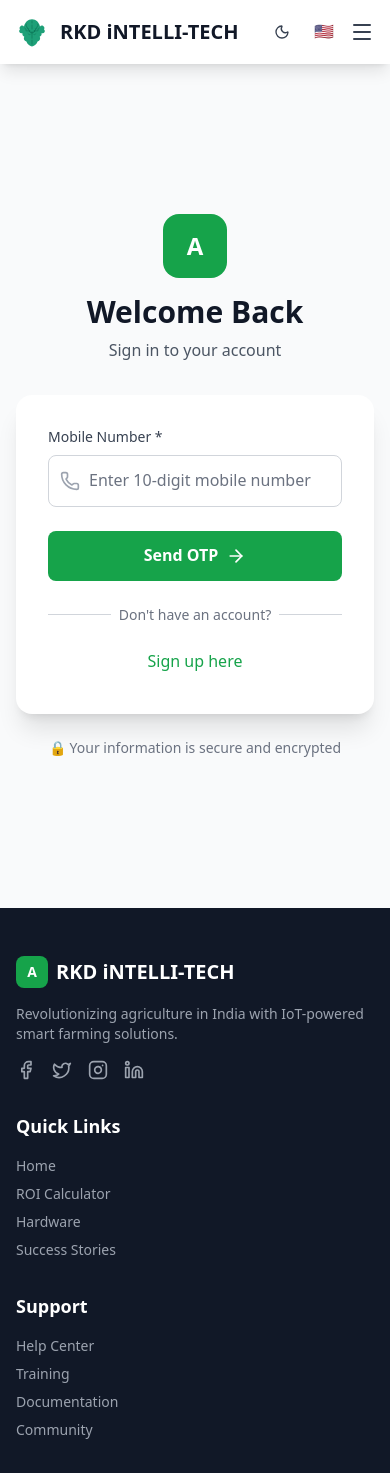
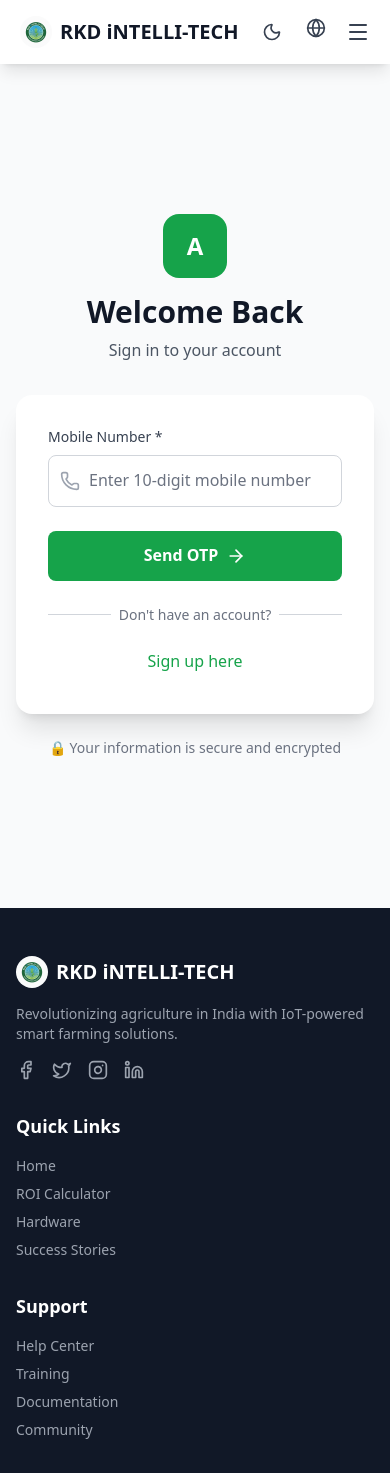
Before and after one commit to 1Rohannaik/AgriTech, a React (Vite) app: page /login in a window 390 px wide. Shown: the top 1473 px of the page. Built offline with nearby package versions, Linux system fonts and the light colour scheme.

Commit message:
{commit_message}

```diff
--- a/src/components/Layout/Footer.jsx
+++ b/src/components/Layout/Footer.jsx
@@ -1,7 +1,16 @@
-import React from 'react';
-import { Link } from 'react-router-dom';
-import { Mail, Phone, MapPin, Facebook, Twitter, Instagram, Linkedin } from 'lucide-react';
-import useLanguageStore from '../../store/useLanguageStore';
+import React from "react";
+import { Link } from "react-router-dom";
+import {
+  Mail,
+  Phone,
+  MapPin,
+  Facebook,
+  Twitter,
+  Instagram,
+  Linkedin,
+} from "lucide-react";
+import useLanguageStore from "../../store/useLanguageStore";
+import logo from "../../assets/logo.png"; // Ensure you have a logo image in the specified path
 
 const Footer = () => {
   const { t } = useLanguageStore();
@@ -13,13 +22,22 @@ const Footer = () => {
           {/* Company Info */}
           <div className="space-y-4">
             <div className="flex items-center space-x-2">
-              <div className="w-8 h-8 bg-primary-600 rounded-lg flex items-center justify-center">
+              {/* <div className="w-8 h-8 bg-primary-600 rounded-lg flex items-center justify-center">
                 <span className="text-white font-bold text-sm">A</span>
-              </div>
-              <span className="text-xl font-bold text-white">RKD iNTELLI-TECH</span>
+              </div> */}
+              <img
+                // IMPORTANT: Replace this placeholder URL with your actual logo image URL
+                src={logo}
+                alt="RKD INTELLI-TECH Company Logo"
+                className="w-8 h-8 rounded-full object-cover"
+              />
+              <span className="text-xl font-bold text-white">
+                RKD iNTELLI-TECH
+              </span>
             </div>
             <p className="text-gray-400 dark:text-gray-300 text-sm">
-              Revolutionizing agriculture in India with IoT-powered smart farming solutions.
+              Revolutionizing agriculture in India with IoT-powered smart
+              farming solutions.
             </p>
             <div className="flex space-x-4">
               <Facebook className="w-5 h-5 text-gray-400 dark:text-gray-300 hover:text-primary-400 dark:hover:text-primary-300 cursor-pointer transition-colors duration-200" />
@@ -33,17 +51,29 @@ const Footer = () => {
           <div>
             <h3 className="text-lg font-semibold mb-4">Quick Links</h3>
             <div className="space-y-2">
-              <Link to="/" className="block text-gray-400 dark:text-gray-300 hover:text-white dark:hover:text-gray-100 text-sm transition-colors duration-200">
-                {t('nav.home')}
+              <Link
+                to="/"
+                className="block text-gray-400 dark:text-gray-300 hover:text-white dark:hover:text-gray-100 text-sm transition-colors duration-200"
+              >
+                {t("nav.home")}
               </Link>
-              <Link to="/roi-calculator" className="block text-gray-400 dark:text-gray-300 hover:text-white dark:hover:text-gray-100 text-sm transition-colors duration-200">
-                {t('nav.roi')}
+              <Link
+                to="/roi-calculator"
+                className="block text-gray-400 dark:text-gray-300 hover:text-white dark:hover:text-gray-100 text-sm transition-colors duration-200"
+              >
+                {t("nav.roi")}
               </Link>
-              <Link to="/hardware" className="block text-gray-400 dark:text-gray-300 hover:text-white dark:hover:text-gray-100 text-sm transition-colors duration-200">
-                {t('nav.hardware')}
+              <Link
+                to="/hardware"
+                className="block text-gray-400 dark:text-gray-300 hover:text-white dark:hover:text-gray-100 text-sm transition-colors duration-200"
+              >
+                {t("nav.hardware")}
               </Link>
-              <Link to="/success-map" className="block text-gray-400 dark:text-gray-300 hover:text-white dark:hover:text-gray-100 text-sm transition-colors duration-200">
-                {t('nav.map')}
+              <Link
+                to="/success-map"
+                className="block text-gray-400 dark:text-gray-300 hover:text-white dark:hover:text-gray-100 text-sm transition-colors duration-200"
+              >
+                {t("nav.map")}
               </Link>
             </div>
           </div>
@@ -52,10 +82,18 @@ const Footer = () => {
           <div>
             <h3 className="text-lg font-semibold mb-4">Support</h3>
             <div className="space-y-2 text-sm text-gray-400">
-              <a href="#" className="block hover:text-white">Help Center</a>
-              <a href="#" className="block hover:text-white">Training</a>
-              <a href="#" className="block hover:text-white">Documentation</a>
-              <a href="#" className="block hover:text-white">Community</a>
+              <a href="#" className="block hover:text-white">
+                Help Center
+              </a>
+              <a href="#" className="block hover:text-white">
+                Training
+              </a>
+              <a href="#" className="block hover:text-white">
+                Documentation
+              </a>
+              <a href="#" className="block hover:text-white">
+                Community
+              </a>
             </div>
           </div>
 
@@ -80,7 +118,10 @@ const Footer = () => {
         </div>
 
         <div className="border-t border-gray-800 mt-8 pt-8 text-center text-sm text-gray-400">
-          <p>&copy; 2024 RKD iNTELLI-TECH. All rights reserved. Built for India's farmers.</p>
+          <p>
+            &copy; 2024 RKD iNTELLI-TECH. All rights reserved. Built for India's
+            farmers.
+          </p>
         </div>
       </div>
     </footer>
--- a/src/components/Layout/Navbar.jsx
+++ b/src/components/Layout/Navbar.jsx
@@ -4,16 +4,19 @@ import { Menu, X, Globe, Sun, Moon } from 'lucide-react';
 import { motion, AnimatePresence } from 'framer-motion';
 import useLanguageStore from '../../store/useLanguageStore';
 import useThemeStore from '../../store/useThemeStore';
-import BrainLogo from '../ui/BrainLogo';
+import logo from '../../assets/logo.png'; // Ensure you have a logo image at this path
+// import BrainLogo from '../ui/BrainLogo'; // Commented out as it wasn't used, but can be used for your actual logo component
 
 const Navbar = () => {
   const [isOpen, setIsOpen] = useState(false);
   const [showLanguages, setShowLanguages] = useState(false);
   const location = useLocation();
+  // Ensure your useLanguageStore provides 't' (translation function)
   const { currentLanguage, setLanguage, t } = useLanguageStore();
   const { isDark, toggleTheme, initializeTheme } = useThemeStore();
 
   useEffect(() => {
+    // Initialize theme on component mount
     initializeTheme();
   }, [initializeTheme]);
 
@@ -23,6 +26,7 @@ const Navbar = () => {
     { code: 'hi', name: 'हिंदी', flag: '🇮🇳' },
   ];
 
+  // Note: The 'Schemes' label is hardcoded, consider wrapping it in t() if translated.
   const navItems = [
     { path: '/', label: t('nav.home') },
     { path: '/schemes', label: 'Schemes' },
@@ -44,10 +48,25 @@ const Navbar = () => {
     <nav className="bg-white dark:bg-gray-900 shadow-lg sticky top-0 z-50 transition-colors duration-200">
       <div className="max-w-7xl mx-auto px-4 sm:px-6 lg:px-8">
         <div className="flex justify-between items-center h-16">
-          {/* Logo */}
-          <Link to="/" className="flex items-center space-x-3">
-            <BrainLogo className="w-8 h-8" color="#059669" />
-            <span className="text-xl font-bold text-gray-900 dark:text-white">RKD iNTELLI-TECH</span>
+
+          {/* FIXED Logo Section 🚀
+            - Added descriptive 'alt' text.
+            - Added 'w-8 h-8' for image sizing.
+            - Included 'RKD iNTELLI-TECH' text for clear branding.
+          */}
+          <Link
+            to="/"
+            className="flex items-center space-x-2 md:space-x-3 p-1 rounded-lg hover:bg-gray-100 dark:hover:bg-gray-800 transition-colors duration-150"
+          >
+            <img
+              // IMPORTANT: Replace this placeholder URL with your actual logo image URL
+              src={logo}
+              alt="RKD INTELLI-TECH Company Logo"
+              className="w-8 h-8 rounded-full object-cover"
+            />
+            <span className="text-xl font-bold text-gray-900 dark:text-white">
+              RKD iNTELLI-TECH
+            </span>
           </Link>
 
           {/* Desktop Navigation */}
@@ -123,7 +142,7 @@ const Navbar = () => {
             </Link>
           </div>
 
-          {/* Mobile menu button */}
+          {/* Mobile menu button and tools */}
           <div className="md:hidden flex items-center space-x-4">
             {/* Mobile Theme Toggle */}
             <button
@@ -132,9 +151,9 @@ const Navbar = () => {
               aria-label={isDark ? 'Switch to light mode' : 'Switch to dark mode'}
             >
               {isDark ? (
-                <Sun className="w-4 h-4" />
+                <Sun className="w-5 h-5" />
               ) : (
-                <Moon className="w-4 h-4" />
+                <Moon className="w-5 h-5" />
               )}
             </button>
 
@@ -143,8 +162,10 @@ const Navbar = () => {
               <button
                 onClick={() => setShowLanguages(!showLanguages)}
                 className="text-gray-700 dark:text-gray-300"
+                aria-label="Select language"
               >
-                {languages.find(lang => lang.code === currentLanguage)?.flag}
+                {/* Use Globe icon if flag isn't clear enough on small screens */}
+                <Globe className="w-5 h-5" />
               </button>
 
               <AnimatePresence>
@@ -153,16 +174,18 @@ const Navbar = () => {
                     initial={{ opacity: 0, y: -10 }}
                     animate={{ opacity: 1, y: 0 }}
                     exit={{ opacity: 0, y: -10 }}
-                    className="absolute right-0 mt-2 w-32 bg-white rounded-md shadow-lg py-1 z-50"
+                    className="absolute right-0 mt-2 w-36 bg-white dark:bg-gray-800 rounded-md shadow-lg py-1 z-50"
                   >
                     {languages.map((lang) => (
                       <button
                         key={lang.code}
                         onClick={() => handleLanguageChange(lang.code)}
-                        className="w-full text-left px-3 py-2 text-sm hover:bg-gray-100 flex items-center space-x-2"
+                        className={`w-full text-left px-3 py-2 text-sm hover:bg-gray-100 dark:hover:bg-gray-700 flex items-center space-x-2 ${
+                          currentLanguage === lang.code ? 'bg-primary-50 dark:bg-primary-900 text-primary-600 dark:text-primary-400' : 'text-gray-700 dark:text-gray-300'
+                        }`}
                       >
                         <span>{lang.flag}</span>
-                        <span className="text-xs">{lang.name}</span>
+                        <span className="text-sm">{lang.name}</span>
                       </button>
                     ))}
                   </motion.div>
@@ -170,22 +193,25 @@ const Navbar = () => {
               </AnimatePresence>
             </div>
 
+            {/* Mobile Menu Open/Close Button */}
             <button
               onClick={() => setIsOpen(!isOpen)}
-              className="text-gray-700 hover:text-primary-600 dark:text-gray-300 dark:hover:text-primary-400"
+              className="text-gray-700 hover:text-primary-600 dark:text-gray-300 dark:hover:text-primary-400 p-1"
+              aria-label={isOpen ? 'Close menu' : 'Open menu'}
             >
               {isOpen ? <X className="w-6 h-6" /> : <Menu className="w-6 h-6" />}
             </button>
           </div>
         </div>
 
-        {/* Mobile Navigation */}
+        {/* Mobile Navigation Panel */}
         <AnimatePresence>
           {isOpen && (
             <motion.div
               initial={{ opacity: 0, height: 0 }}
               animate={{ opacity: 1, height: 'auto' }}
               exit={{ opacity: 0, height: 0 }}
+              transition={{ duration: 0.3 }}
               className="md:hidden"
             >
               <div className="px-2 pt-2 pb-3 space-y-1 bg-white dark:bg-gray-900 border-t dark:border-gray-700">
@@ -206,7 +232,7 @@ const Navbar = () => {
                 <Link
                   to="/login"
                   onClick={() => setIsOpen(false)}
-                  className="block px-3 py-2 text-base font-medium text-white bg-primary-600 rounded-md hover:bg-primary-700 transition-colors duration-200"
+                  className="block px-3 py-2 text-base font-medium text-white bg-primary-600 rounded-md hover:bg-primary-700 transition-colors duration-200 text-center mt-2"
                 >
                   Get Started
                 </Link>
```
Also changed, not shown: src/assets/logo.png (added).
